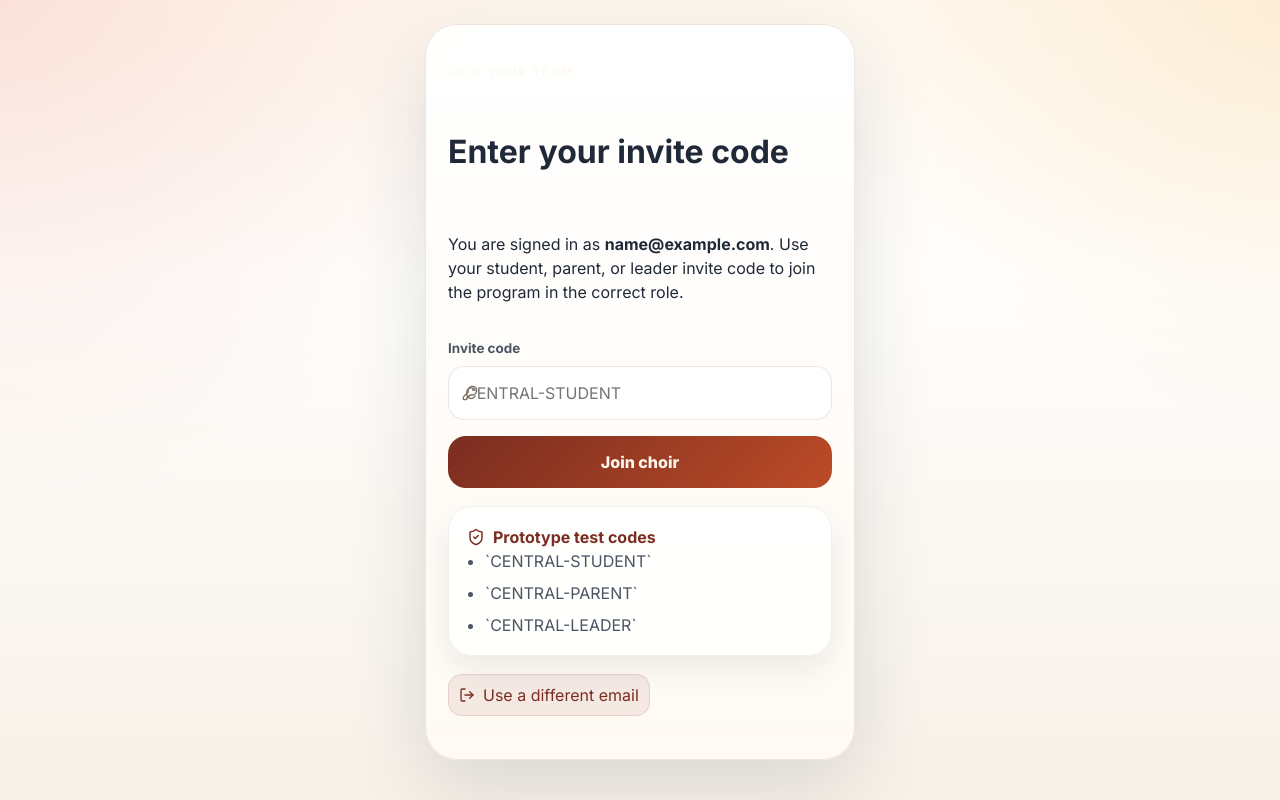
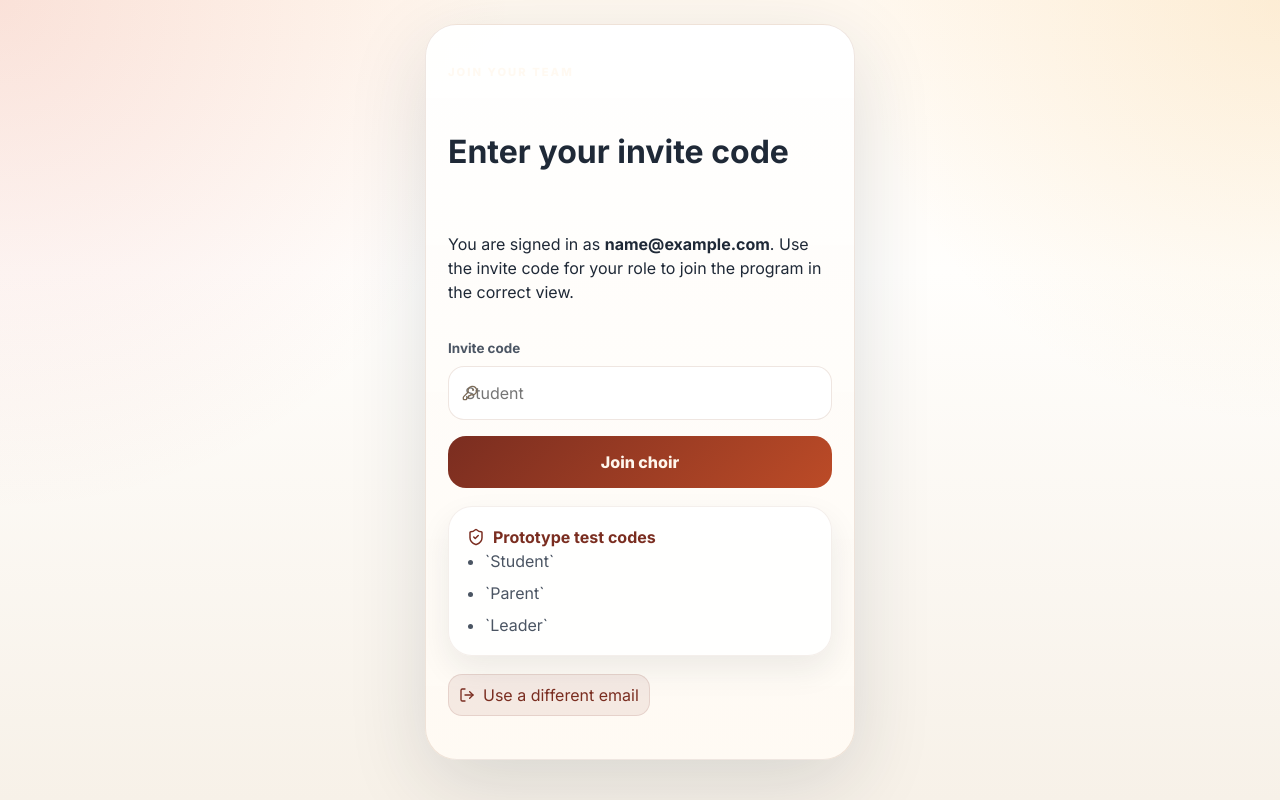
Before and after one commit to gilstrickland-ship-it/show-choir-readiness-hub, a React (Vite) app: page /auth/sign-in in a window 1280 px wide. Both pictures are taken after typing "name@example.com" into the empty fields and a click on the button "Send magic link". Built offline with nearby package versions, Linux system fonts and the light colour scheme.

Commit message:
Simplify prototype invite codes

```diff
--- a/src/context/AppContext.tsx
+++ b/src/context/AppContext.tsx
@@ -138,8 +138,8 @@ export function AppProvider({ children }: { children: ReactNode }) {
   };
 
   const joinProgram = (code: string) => {
-    const normalized = code.trim().toUpperCase();
-    const match = inviteCodes.find((invite) => invite.code === normalized);
+    const normalized = code.trim().toLowerCase();
+    const match = inviteCodes.find((invite) => invite.code.toLowerCase() === normalized);
 
     if (!match) {
       return {
--- a/src/data.ts
+++ b/src/data.ts
@@ -169,18 +169,18 @@ export const initialUpdates: UpdateItem[] = [
 
 export const inviteCodes: InviteCode[] = [
   {
-    code: "CENTRAL-STUDENT",
+    code: "Student",
     role: "student",
     label: "Student invite",
     choirIds: ["premiere", "spectrum"]
   },
   {
-    code: "CENTRAL-PARENT",
+    code: "Parent",
     role: "parent",
     label: "Parent invite"
   },
   {
-    code: "CENTRAL-LEADER",
+    code: "Leader",
     role: "leader",
     label: "Leader invite",
     choirIds: ["premiere", "spectrum", "treble"]
--- a/src/screens/auth/JoinTeamPage.tsx
+++ b/src/screens/auth/JoinTeamPage.tsx
@@ -31,8 +31,8 @@ export function JoinTeamPage() {
           <div className="eyebrow">Join Your Team</div>
           <h1>Enter your invite code</h1>
           <p>
-            You are signed in as <strong>{session.email}</strong>. Use your student, parent,
-            or leader invite code to join the program in the correct role.
+            You are signed in as <strong>{session.email}</strong>. Use the invite code for your
+            role to join the program in the correct view.
           </p>
 
           <form onSubmit={handleSubmit} className="leader-form">
@@ -43,8 +43,8 @@ export function JoinTeamPage() {
                 <input
                   type="text"
                   value={code}
-                  onChange={(event) => setCode(event.target.value.toUpperCase())}
-                  placeholder="CENTRAL-STUDENT"
+                  onChange={(event) => setCode(event.target.value)}
+                  placeholder="Student"
                 />
               </div>
             </label>
@@ -60,9 +60,9 @@ export function JoinTeamPage() {
               <strong>Prototype test codes</strong>
             </div>
             <ul>
-              <li>`CENTRAL-STUDENT`</li>
-              <li>`CENTRAL-PARENT`</li>
-              <li>`CENTRAL-LEADER`</li>
+              <li>`Student`</li>
+              <li>`Parent`</li>
+              <li>`Leader`</li>
             </ul>
           </div>
 
```
